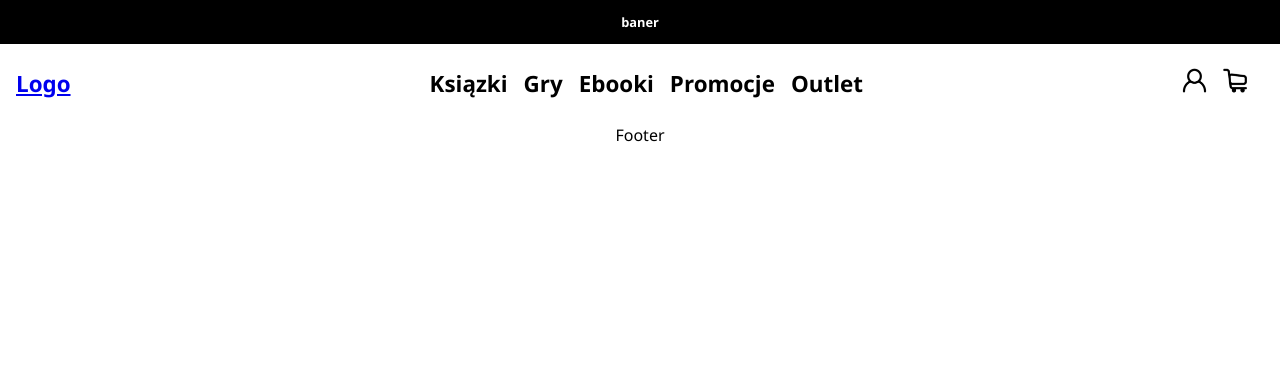
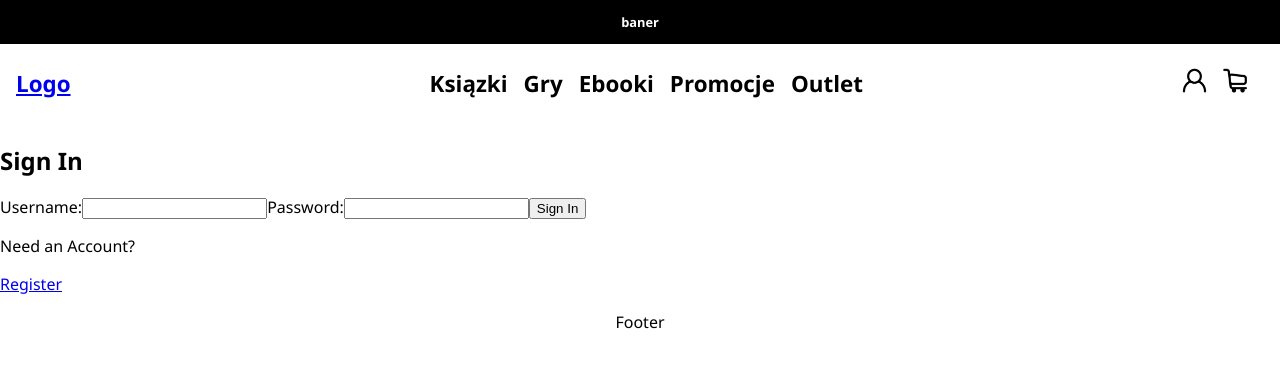
Before and after one commit to Jaroslaw-Bak/bookstore-frontend, a React (Create React App) app: page /Login in a window 1280 px wide. Shown: the top 368 px of the page. Built offline with nearby package versions, Linux system fonts and the light colour scheme; no server answers; a web font is replaced by a local one.

Commit message:
login page and func

```diff
--- a/src/App.js
+++ b/src/App.js
@@ -3,6 +3,9 @@ import Header from './components/Header/Header';
 import Home from './components/Home/Home';
 import SingleProduct from './components/SingleProduct/SingleProduct';
 import Cart from './components/Cart/Cart';
+import Profile from './components/Profile/Profile'
+import Register from './components/Register/Register';
+import Login from './components/Login/Login'
 import Footer from './components/Footer/Footer';
 import { Routes, Route } from 'react-router-dom';
 import { ShoppingCartProvider } from './context/shoppingCartContext';
@@ -34,6 +37,9 @@ function App() {
 					element={<SingleProduct allData={allData} />}
 				/>
 				<Route path='/Cart' element={<Cart />} />
+				<Route path='/Profile' element={<Profile />} />
+				<Route path='/Register' element={<Register />} />
+				<Route path='/Login' element={<Login />} />
 			</Routes>
 			<Footer />
 		</ShoppingCartProvider>
--- a/src/components/Cart/Cart.js
+++ b/src/components/Cart/Cart.js
@@ -5,7 +5,13 @@ import { ShoppingCartContext } from '../../context/shoppingCartContext';
 const Cart = () => {
 	const { cartItems } = useContext(ShoppingCartContext);
 	return (
-		<div className={styles.cart}>{cartItems.map((el) => console.log(el))}</div>
+		<div className={styles.cart}>
+			{cartItems.map((el) => (
+				<div className={styles.cartItem}>
+					{el._id} {el.title}
+				</div>
+			))}
+		</div>
 	);
 };
 
--- a/src/components/Cart/Cart.module.css
+++ b/src/components/Cart/Cart.module.css
@@ -1,5 +1,6 @@
 .cart {
     display: flex;
+    flex-direction: column;
     align-items: center;
     justify-content: center;
     min-height: 500px;
--- a/src/components/Header/Header.js
+++ b/src/components/Header/Header.js
@@ -45,7 +45,7 @@ const Header = () => {
 
 				<div className={styles.icons}>
 					<div className={styles.icons__profile}>
-						<img src={profile} alt='profile icon' />
+						<Link to='/Profile'> <img src={profile} alt='profile icon' /></Link>
 						<Link to={'/Cart'}>
 							<img src={cart} alt='cart icon' />
 						</Link>
--- /dev/null
+++ b/src/components/Login/Login.js
@@ -0,0 +1,64 @@
+import { Link } from 'react-router-dom';
+import { useRef, useState, useEffect } from 'react';
+import axios from './../../axios';
+
+const Login = () => {
+	const userRef = useRef();
+	const errRef = useRef();
+
+	const [user, setUser] = useState('');
+	const [password, setPassword] = useState('');
+	const [errMsg, setErrMsg] = useState('');
+	const [success, setSuccess] = useState(false);
+
+	useEffect(() => {
+		// userRef.current.focus();
+	}, []);
+
+	useEffect(() => {
+		setErrMsg('');
+	}, [user, password]);
+
+	const handleSubmit = async (e) => {
+		e.preventDefault();
+		const response = await axios.post('/users/login', {
+            email: user,
+            password : password
+        } );
+		console.log(response.data);
+	};
+	return (
+		<section>
+			<p ref={errRef}>{errMsg}</p>
+			<h1>Sign In</h1>
+			<form onSubmit={handleSubmit}>
+				<label htmlFor='username'>Username:</label>
+				<input
+					type='text'
+					id='username'
+					ref={userRef}
+					autoComplete='off'
+					onChange={(e) => setUser(e.target.value)}
+					value={user}
+					required
+				/>
+				<label htmlFor='password'>Password:</label>
+				<input
+					type='password'
+					id='password'
+					onChange={(e) => setPassword(e.target.value)}
+					value={password}
+				/>
+				<button>Sign In</button>
+			</form>
+			<div>
+				<p>Need an Account?</p>
+				<Link to='/Register'>
+					<p>Register</p>
+				</Link>
+			</div>
+		</section>
+	);
+};
+
+export default Login;
--- /dev/null
+++ b/src/components/Profile/Profile.js
@@ -0,0 +1,11 @@
+import { Link } from "react-router-dom";
+
+const Profile = () => {
+	return (
+		<main>
+			<Link to='/Login'><p>Login</p></Link>
+		</main>
+	);
+};
+
+export default Profile;
--- /dev/null
+++ b/src/components/Register/Register.js
@@ -0,0 +1,9 @@
+const Register = () => {
+    return (
+        <main>
+            <p>Register</p>
+        </main>
+    )
+}
+
+export default Register;
```
